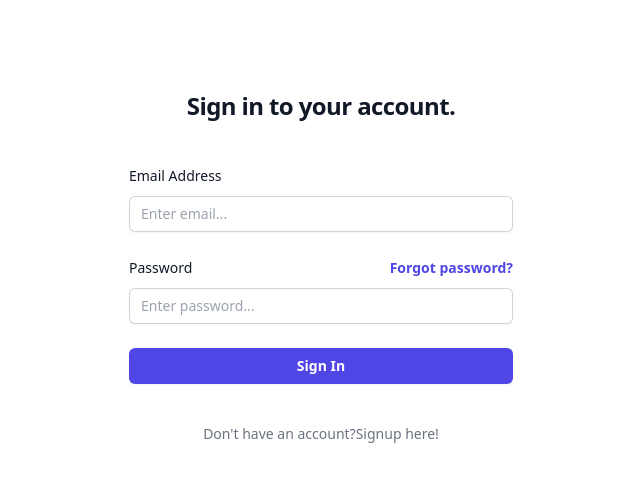
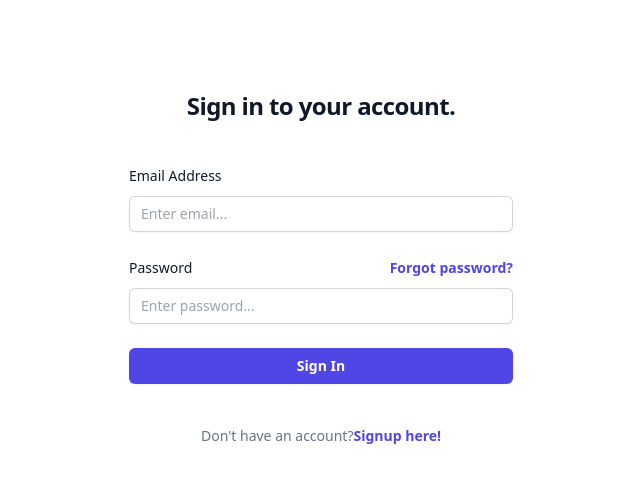
Before and after one commit to patrickoser/comparable-lists, a React (Vite) app: page /login in a window 1280 px wide. Shown: the top 482 px of the page, without its empty margins (319-959 px from the left). Built offline with nearby package versions, Linux system fonts and the light colour scheme.

Commit message:
Add tailwind to signup button.

```diff
--- a/src/components/Login.jsx
+++ b/src/components/Login.jsx
@@ -57,7 +57,7 @@ const Login = () => {
                 </form>
                 <p className="mt-10 text-center text-sm text-gray-500">
                     Don't have an account?
-                    <Link to="/signup"><button>Signup here!</button></Link>
+                    <Link to="/signup"><button className="font-semibold leading-6 text-indigo-600 hover:text-indigo-500">Signup here!</button></Link>
                 </p>
             </div>
         </main>
```
